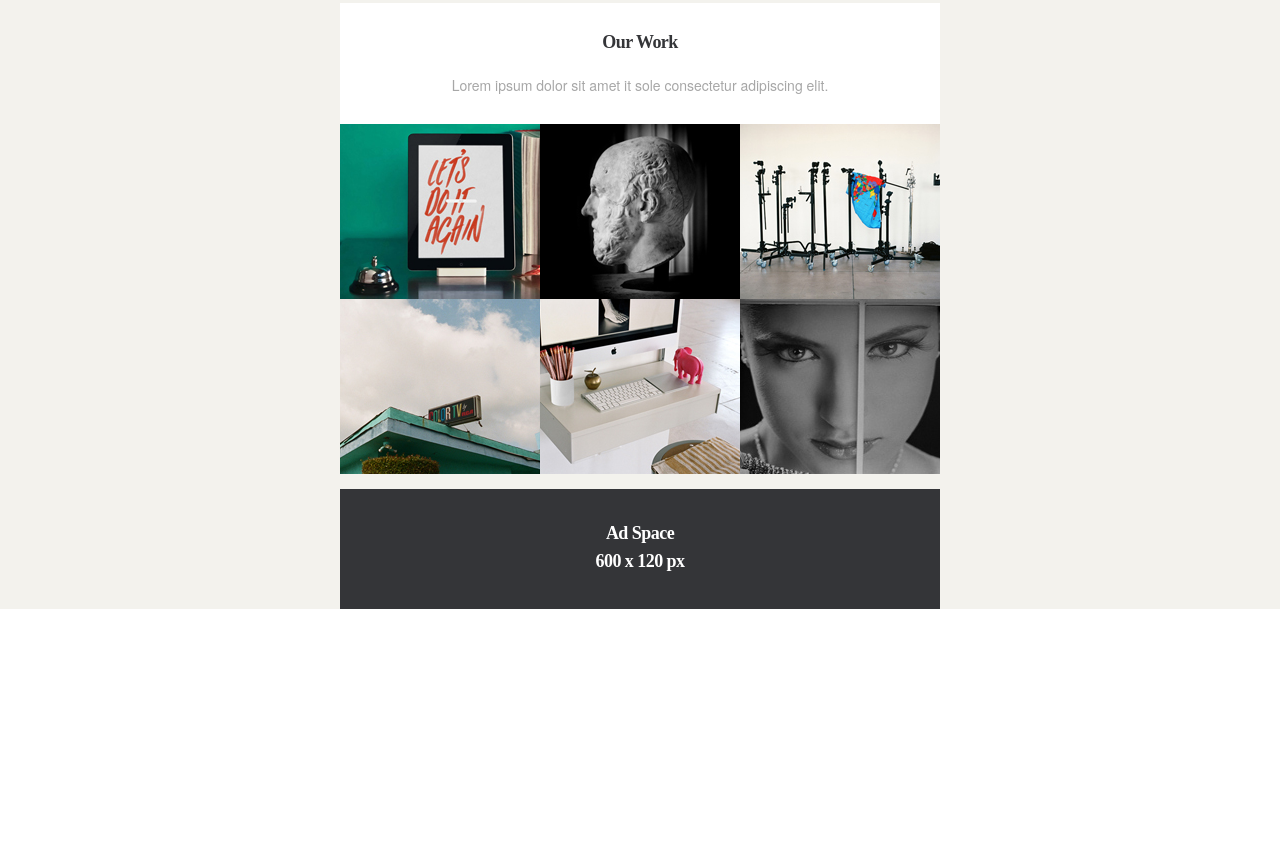
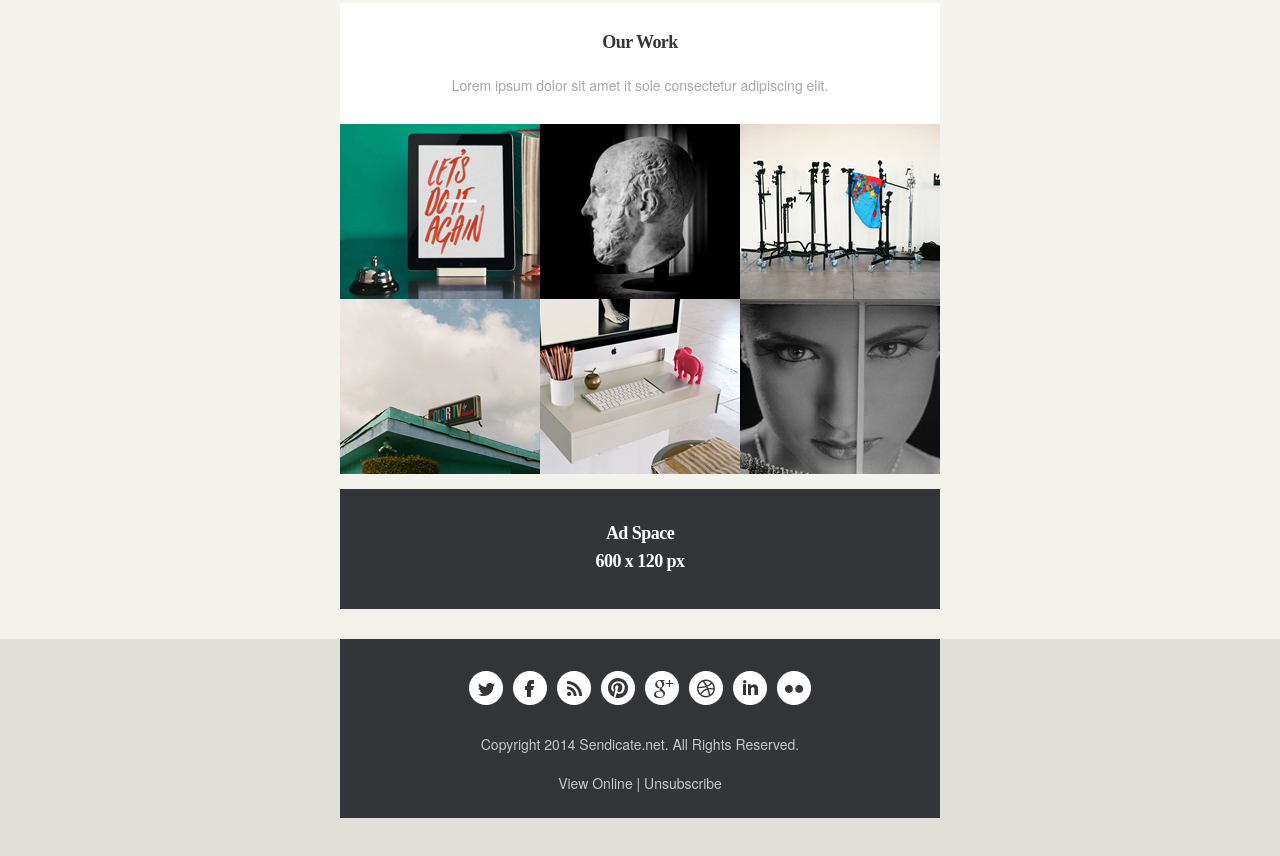
Before and after one commit to aleksvodopianov/Picto, a website: page src/index.html in a window 1280 px wide. Shown: the part 1388-2244 px from the top of the page. Before the commit the page ends 2012 px from the top, so only its background shows below. Drawn offline with nearby package versions, Linux system fonts and the light colour scheme; files that its build step writes are made by us from their sources; files whose address does not match are found by name.

Commit message:
created footer

```diff
--- a/src/_footer.html
+++ b/src/_footer.html
@@ -1 +1,48 @@
-<footer></footer>
+<footer>
+    <div class="layout">
+        <ul>
+            <li>
+                <a href="#">
+                    <img src="../icons/icon_twitter.webp" alt="twitter">
+                </a>
+            </li>
+            <li>
+                <a href="#">
+                    <img src="../icons/icon_facebook.webp" alt="twitter">
+                </a>
+            </li>
+            <li>
+                <a href="#">
+                    <img src="../icons/icon_rss.webp" alt="twitter">
+                </a>
+            </li>
+            <li>
+                <a href="#">
+                    <img src="../icons/icon_pinterest.webp" alt="twitter">
+                </a>
+            </li>
+            <li>
+                <a href="#">
+                    <img src="../icons/icon_google+.webp" alt="twitter">
+                </a>
+            </li>
+            <li>
+                <a href="#">
+                    <img src="../icons/icon_dribbble.webp" alt="twitter">
+                </a>
+            </li>
+            <li>
+                <a href="#">
+                    <img src="../icons/icon_linkedin.webp" alt="twitter">
+                </a>
+            </li>
+            <li>
+                <a href="#">
+                    <img src="../icons/icon_flickr.webp" alt="twitter">
+                </a>
+            </li>
+        </ul>
+        <p>Copyright 2014 Sendicate.net. All Rights Reserved.</p>
+        <p>View Online  |  Unsubscribe</p>
+    </div>
+</footer>
--- a/src/sass/global/_styles.scss
+++ b/src/sass/global/_styles.scss
@@ -9,6 +9,7 @@
 	margin:0 auto;
 	position:relative;
 	width:600px;
+	padding-bottom: 15px;
 }
 #content{
 	position: relative;
--- a/src/sass/partials/_footer.scss
+++ b/src/sass/partials/_footer.scss
@@ -3,4 +3,40 @@ footer {
 	width:100%;
 	margin:0 0 0;
 	padding:0 0 0;
+	padding-bottom: 143px;
+	background: #e0dfda;
+	.layout {
+		display: flex;
+		flex-direction: column;
+		justify-content: center;
+		align-items: center;
+		height: 179px;
+		padding-bottom: 0;
+		box-sizing: border-box;
+		background-color: #343538;
+		ul {
+			display: flex;
+			li {
+				margin: 0 5px;
+				a {
+					display: inline-block;
+					width: 34px;
+					height: 34px;
+					img {
+						width: 100%;
+						height: 100%;
+					}
+				}
+			}
+		}
+		p {
+			height: 14px;
+			font-family: HelveticaNeue;
+			font-size: 14px;
+			line-height: 1.71;
+			text-align: center;
+			color: #c7c7c7;
+			margin-top: 25px;
+		}
+	}
 }
```
Also changed, not shown: dist/css/style.css, dist/css/style.min.css, dist/index.html.
